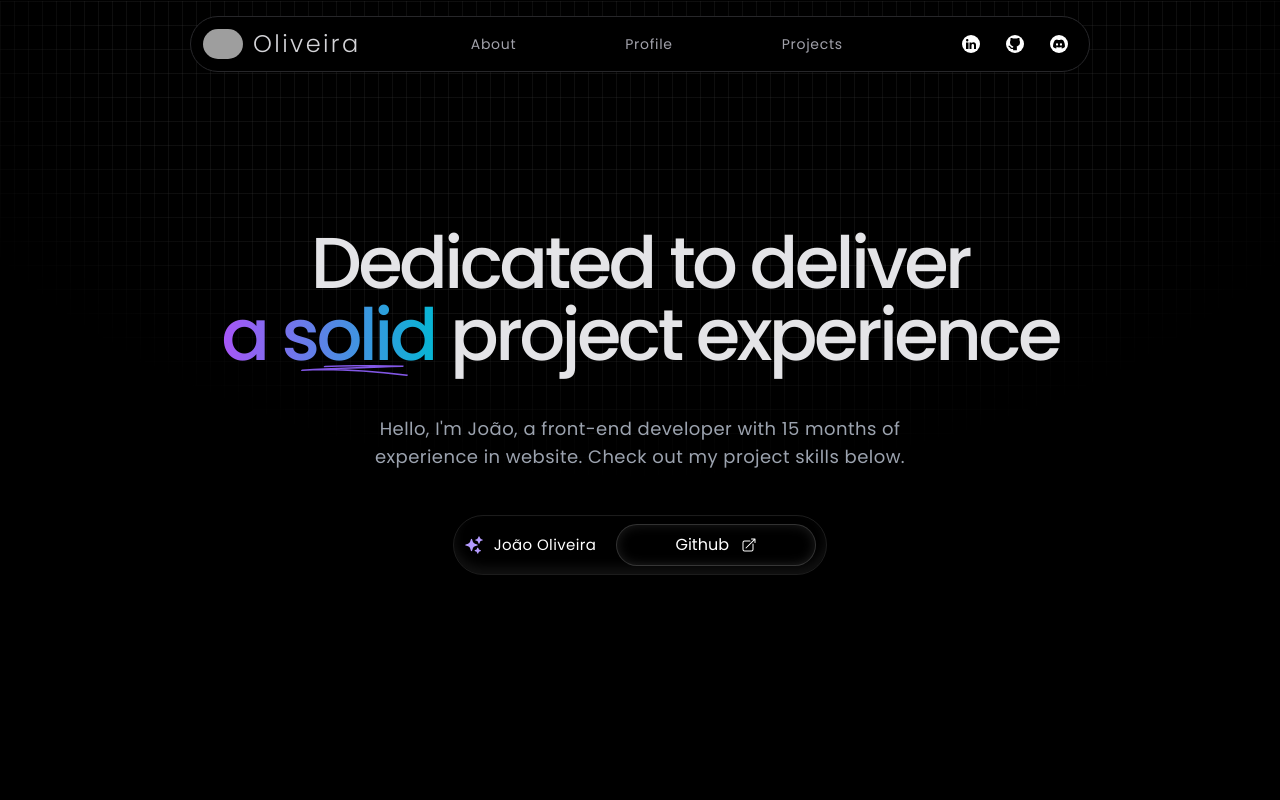
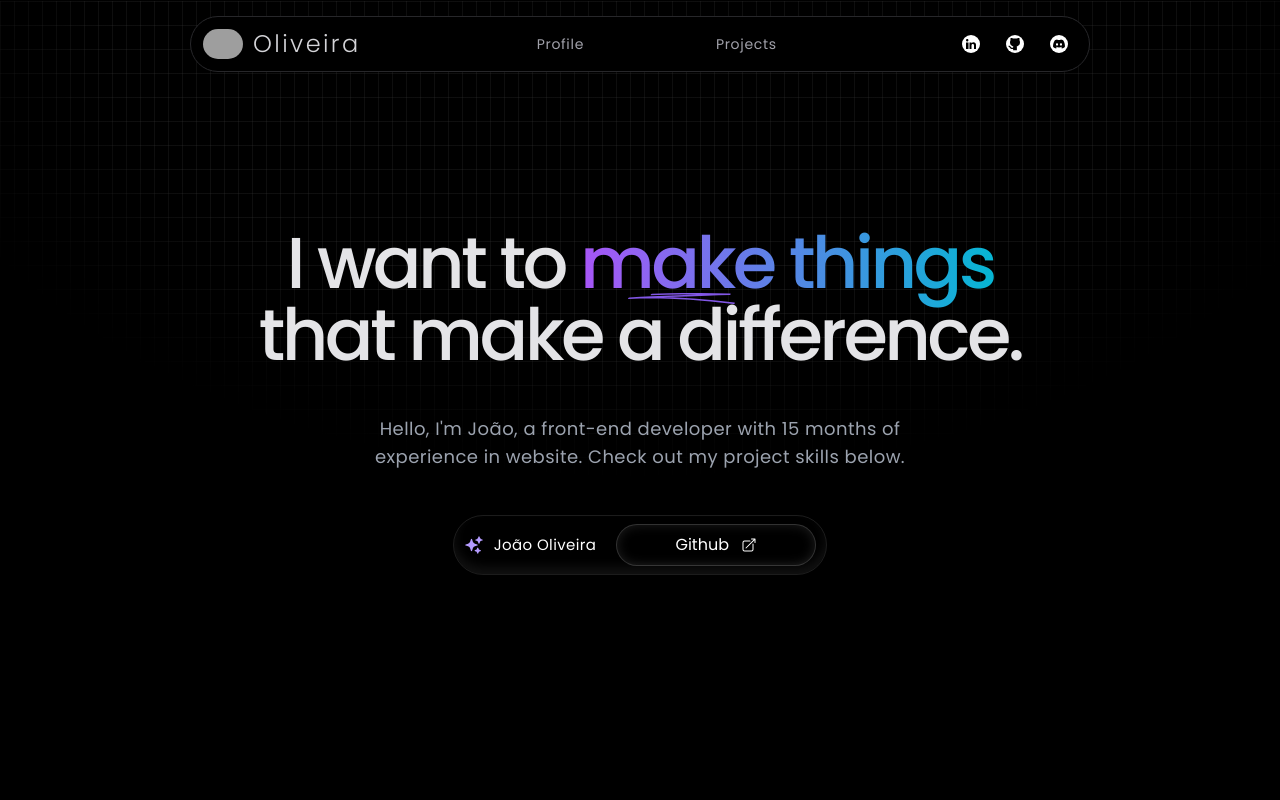
Before and after one commit to JoaoOliveiraskt/personal-portfolio, a Next.js app: page / in a window 1280 px wide. Shown: the top 800 px of the page. Built offline with nearby package versions, Linux system fonts and the light colour scheme; grey boxes are pictures that could not be loaded; a web font is replaced by a local one; what @shrutibalasa/tailwind-grid-auto-fit would draw is missing.

Commit message:
style: add content update

```diff
--- a/components/main/BentoLayout.tsx
+++ b/components/main/BentoLayout.tsx
@@ -9,7 +9,7 @@ const BentoLayout = () => {
     <div className="min-h-screen p-5 sm:p-0 tracking-wider">
       <div className="grid grid-cols-8 max-w-[70rem] m-auto auto-rows-max gap-5">
 
-        <div className="h-max space-y-32 col-span-5 sm:col-span-2 p-10 rounded-2xl overflow-hidden bg-[radial-gradient(ellipse_at_top,_var(--tw-gradient-stops))] from-gray-700 via-gray-900 to-black">
+        <div className="h-max space-y-32 col-span-5 sm:col-span-2 p-10 rounded-2xl overflow-hidden ">
           <div className=" h-full space-y-12 ">
             <h1 className=" font-semibold text-4xl text-zinc-100 max-w-[600px]">
               <Balancer>
--- a/components/main/Header.tsx
+++ b/components/main/Header.tsx
@@ -26,10 +26,7 @@ export default function Header() {
         </Link>
 
         <div className="tracking-wider text-sm w-[400px] px-2 h-full flex flex-row items-center justify-center sm:w-64 med:w-96">
-          <div className="flex items-center justify-between w-full h-auto px-[6px] text-zinc-400 sm:text-sm transition-colors">
-            <Link href="/" className="cursor-pointer hover:text-slate-50 transition-colors">
-              About
-            </Link>
+          <div className="flex items-center justify-around w-full h-auto px-[6px] text-zinc-400 sm:text-sm transition-colors">
           <Link href="/profile" className="cursor-pointer hover:text-slate-50 transition-colors">
               Profile
          </Link>
--- a/components/sub/HeroContent.tsx
+++ b/components/sub/HeroContent.tsx
@@ -26,23 +26,23 @@ const HeroContent = () => {
           variants={slideInFromLeft(0.3)}
           className="tracking-tighter text-7xl ssm:text-3xl sm:text-5xl font-medium text-zinc-200 max-w-[900px] w-auto h-auto"
         >
-          <span>
+          <h1>
             <Balancer>
-              Dedicated to deliver{" "}
+              I want to{" "}
               <div className="relative inline-block">
                 <span
                   id="underline"
                   className="text-transparent bg-clip-text bg-gradient-to-r from-purple-500 to-cyan-500"
                 >
-                  a solid
-                  <span className="absolute bottom-5 left-20 right-0 sm:left-8 ssm:left-0 sm:bottom-3 ssm:bottom-2">
+                  make things
+                  <span className="absolute bottom-5 left-12 right-0 sm:left-8 ssm:left-0 sm:bottom-3 ssm:bottom-2">
                     <Underline />
                   </span>
                 </span>
               </div>{" "}
-              project experience
+              that make a difference.
             </Balancer>
-          </span>
+          </h1>
         </motion.div>
 
         <motion.p
```
